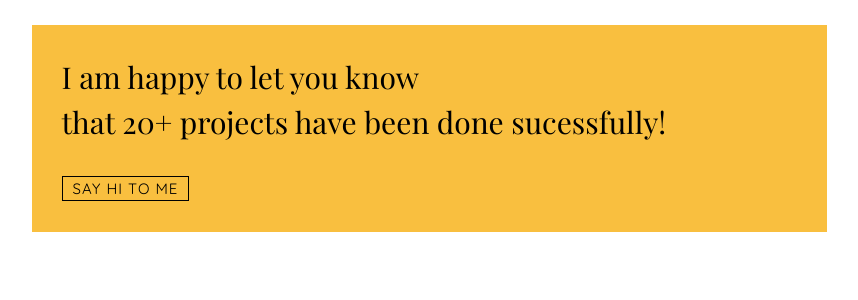
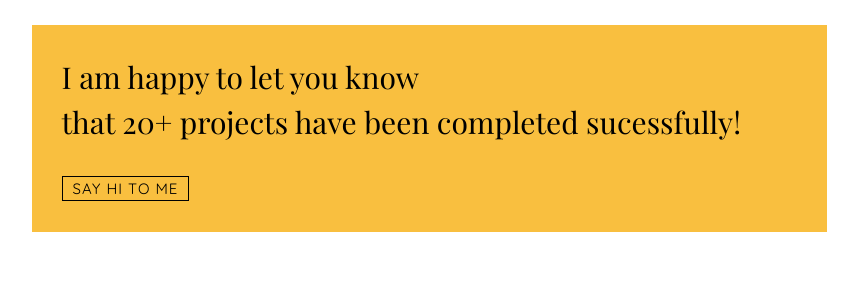
Before and after one commit to samuelakason/folio, a PHP site: page / in a window 1280 px wide. Shown: the part 1489-1789 px from the top of the page, without its empty margins (361-1219 px from the left). Run offline with PHP 8.4, Linux system fonts and the light colour scheme; some libraries are stand-ins or nearby versions; some web fonts are replaced.

Commit message:
Update index.php

```diff
--- a/index.php
+++ b/index.php
@@ -165,7 +165,7 @@
 							<div class="row">
 								<div class="col-md-12 animate-box" data-animate-effect="fadeInLeft">
 									<div class="hire">
-										<h2>I am happy to let you know<br>that 20+ projects have been done sucessfully!</h2>
+										<h2>I am happy to let you know<br>that 20+ projects have been completed sucessfully!</h2>
 										<a href="#colorlib-contact" class="btn-hire">Say Hi To Me</a>
 									</div>
 								</div>
```
